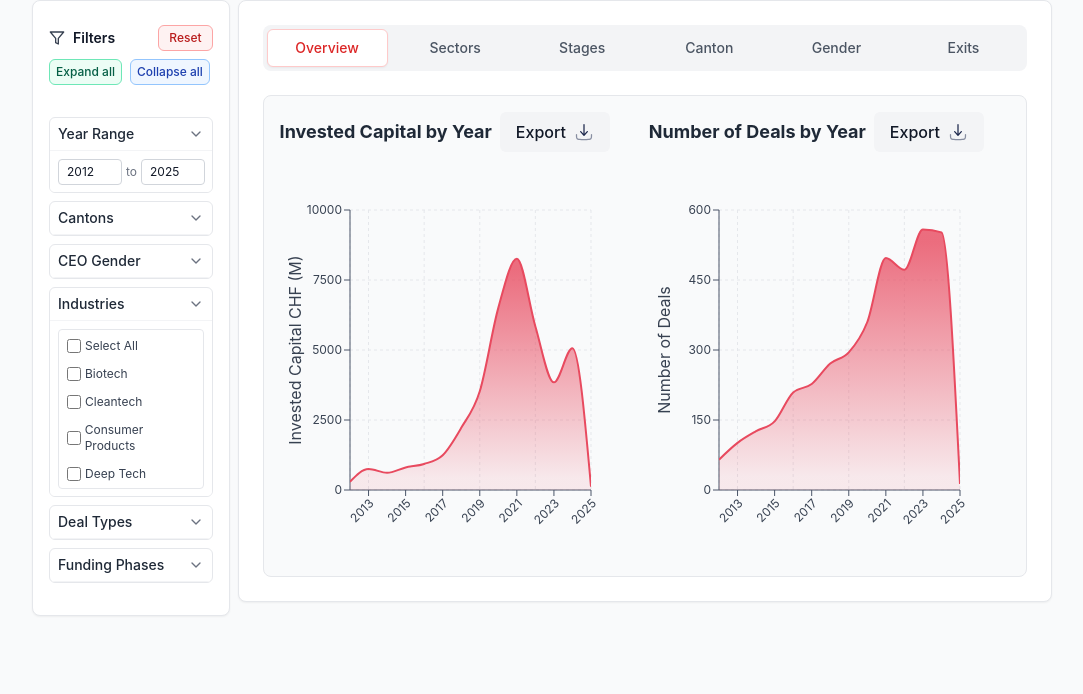
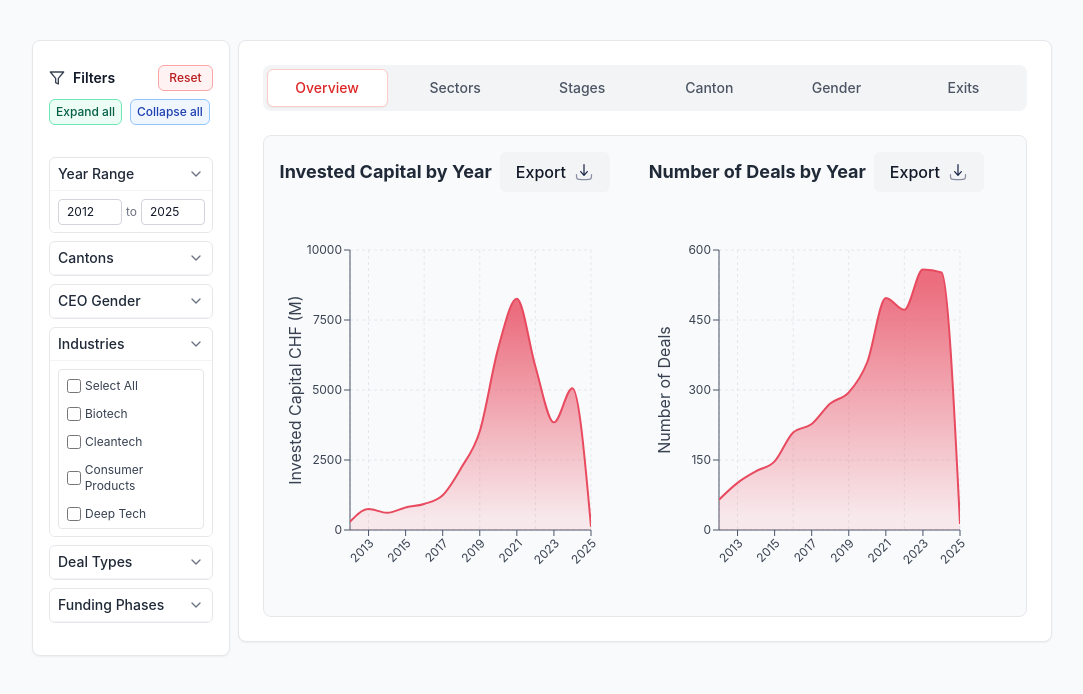
Before and after one commit to alionazherdetska/swiss-vc-dashboard, a React (Create React App) app: page / in a window 1280 px wide. Shown: the top 694 px of the page, without its empty margins (98-1181 px from the left). Built offline with nearby package versions, Linux system fonts and the light colour scheme.

Commit message:
added the padding top

```diff
--- a/src/App.tsx
+++ b/src/App.tsx
@@ -123,7 +123,7 @@ export function App() {
   }
 
   return (
-    <div className="App" style={{ maxWidth: '1020px', width: '100%', margin: '0 auto'}}>
+    <div className="App" style={{ maxWidth: '1020px', width: '100%', margin: '0 auto', padding: '40px 0 0 0'}}>
       <Dashboard/>
     </div>
   );
```
